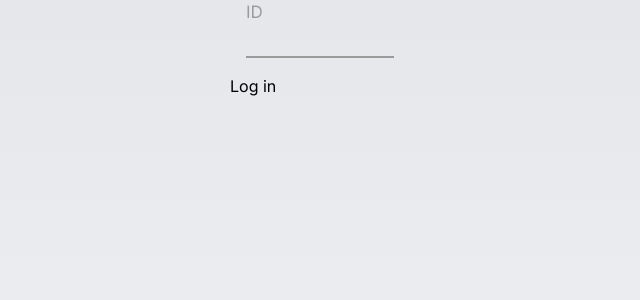
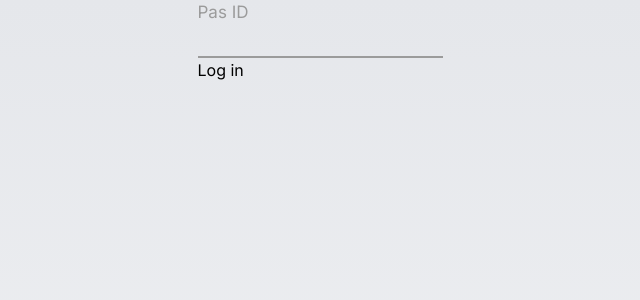
Before and after one commit to Sintayu-de-Kuiper/inventory-management-system, a Next.js app: page / in a window 1280 px wide. Shown: the top 300 px of the page, without its empty margins (320-960 px from the left). Built offline with nearby package versions, Linux system fonts and the light colour scheme.

Commit message:
Fix onSubmit to get passId field

```diff
--- a/src/app/login.ts
+++ b/src/app/login.ts
@@ -1,13 +1,13 @@
-"use server"
-import { PrismaClient } from '@prisma/client';
+"use server";
+import { PrismaClient } from "@prisma/client";
 
 const prisma = new PrismaClient();
 
-export async function login(pass_id: string) {
-    "use server"
-    return await prisma.user.findFirst({
-        where: {
-            pass_id,
-        }
-    });
+export async function login(passId: string) {
+  "use server";
+  return prisma.user.findFirst({
+    where: {
+      pass_id: passId,
+    },
+  });
 }
--- a/src/app/page.tsx
+++ b/src/app/page.tsx
@@ -11,10 +11,11 @@ export default function LoginPage() {
     e.preventDefault();
 
     const formData = new FormData(e.currentTarget);
+    const passId = formData.get("passId") as string;
 
-    const user = await login(formData.get("pass_id") as string);
-    console.log(user);
-    if (user == null) {
+    const user = await login(passId);
+
+    if (!user) {
       router.push("/register");
     } else {
       router.push("/home");
@@ -24,19 +25,17 @@ export default function LoginPage() {
   return (
     <main className="flex min-h-screen flex-col items-center bg-gradient-to-b from-gray-200 to-gray-100">
       <form onSubmit={handleSubmit}>
-        <div className="relative w-full max-w-[180px] p-4">
         <label htmlFor="id" className="form__label text-gray-500">
-            ID
+          Pas ID
         </label>
         <input
           type="number"
-            className="form__field block w-full border-b-2 border-gray-300 p-2 focus:border-blue-500 focus:outline-none"
-            placeholder="ID"
+          className="form__field mt-4 block w-full border-b-2 border-gray-300 p-2 focus:border-blue-500 focus:outline-none"
+          placeholder="Pas ID"
+          name={"passId"}
           required
-            id="pass_id"
         />
-        </div>
-        <button type="submit">Log in</button>
+        <button>Log in</button>
       </form>
     </main>
   );
```
Lines whose indentation alone changed are shown as unchanged.
